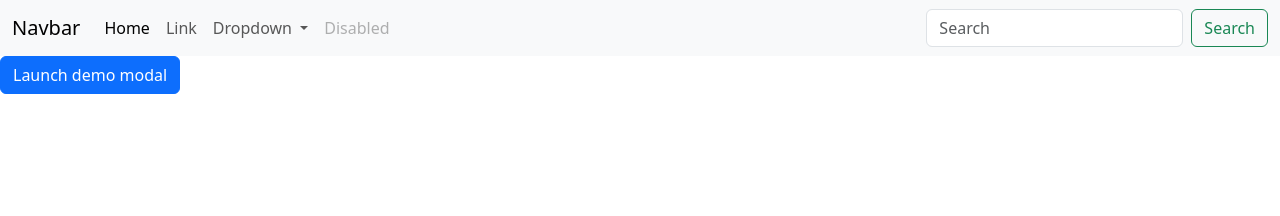
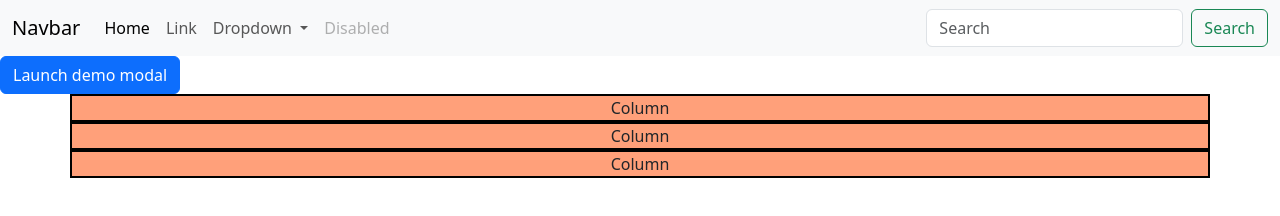
Before and after one commit to siddharth2016/ztm-web-developer-course, a plain HTML site: page css/bootstrap/index.html in a window 1280 px wide. Drawn offline with nearby package versions, Linux system fonts and the light colour scheme.

Commit message:
using bootstrap

```diff
--- /dev/null
+++ b/css/bootstrap/index.css
@@ -0,0 +1,4 @@
+.col {
+    background-color: lightsalmon;
+    border: 2px solid black;
+}
--- a/css/bootstrap/index.html
+++ b/css/bootstrap/index.html
@@ -5,7 +5,8 @@
     <meta name="viewport" content="width=device-width, initial-scale=1">
     <title>Bootstrap demo</title>
     <link href="https://cdn.jsdelivr.net/npm/bootstrap@5.3.1/dist/css/bootstrap.min.css" rel="stylesheet" integrity="sha384-4bw+/aepP/YC94hEpVNVgiZdgIC5+VKNBQNGCHeKRQN+PtmoHDEXuppvnDJzQIu9" crossorigin="anonymous">
-  </head>
+    <link rel="stylesheet" href="index.css">
+</head>
   <body>
     <script src="https://cdn.jsdelivr.net/npm/bootstrap@5.3.1/dist/js/bootstrap.bundle.min.js" integrity="sha384-HwwvtgBNo3bZJJLYd8oVXjrBZt8cqVSpeBNS5n7C8IVInixGAoxmnlMuBnhbgrkm" crossorigin="anonymous"></script>
 
@@ -70,5 +71,20 @@
         </div>
     </div>
 
+
+    <div class="container text-center">
+        <div class="row">
+          <div class="col col-sm-6 col-md-9 col-lg-12">
+            Column
+          </div>
+          <div class="col col-sm-3 col-md-9 col-lg-12">
+            Column
+          </div>
+          <div class="col col-sm-3 col-md-3 col-lg-12">
+            Column
+          </div>
+        </div>
+      </div>
+
 </body>
 </html>
```
